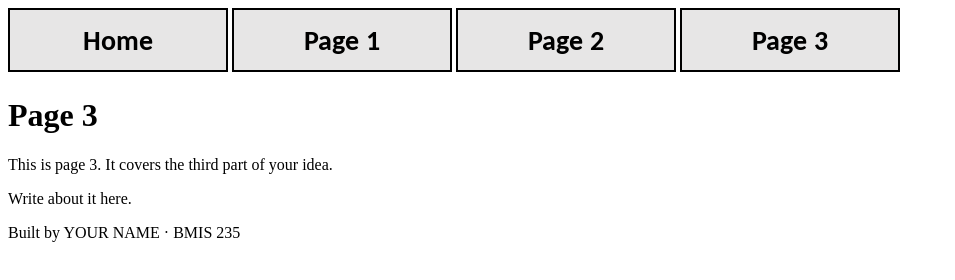
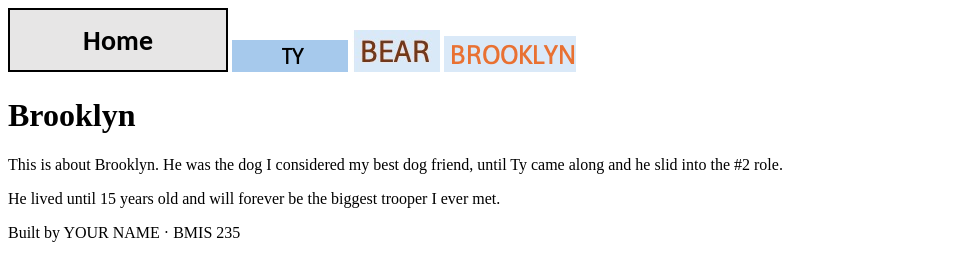
Before and after one commit to cmahoney29/bmis235-html-3-2, a plain HTML site: page Brooklyn.html in a window 1280 px wide. Shown: the whole page, without its empty margins (0-955 px from the left). Drawn offline with Linux system fonts and the light colour scheme.

Commit message:
Modify Brooklyn.html with new content and links
Updated navigation links and content for Brooklyn page.

```diff
--- a/Brooklyn.html
+++ b/Brooklyn.html
@@ -20,14 +20,14 @@
      ===================================================================== -->
 <nav>
     <a href="index.html"><img src="img/home.png" alt="Home"></a>
-    <a href="page1.html"><img src="img/page1.png" alt="Page 1"></a>
-    <a href="page2.html"><img src="img/page2.png" alt="Page 2"></a>
-    <a href="page3.html"><img src="img/page3.png" alt="Page 3"></a>
+    <a href="Ty.html"><img src="img/Ty.png" alt="Ty"></a>
+    <a href="Bear.html"><img src="img/Bear.png" alt="Bear"></a>
+    <a href="Brooklyn.html"><img src="img/Brooklyn.png" alt="Brooklyn"></a>
 </nav>
 
-<h1>Page 3</h1>
-<p>This is page 3. It covers the third part of your idea.</p>
-<p>Write about it here.</p>
+<h1>Brooklyn</h1>
+<p>This is about Brooklyn. He was the dog I considered my best dog friend, until Ty came along and he slid into the #2 role.</p>
+<p>He lived until 15 years old and will forever be the biggest trooper I ever met.</p>
 
 <!-- Footer: fill in your name -->
 <footer>Built by YOUR NAME &middot; BMIS 235</footer>
```
